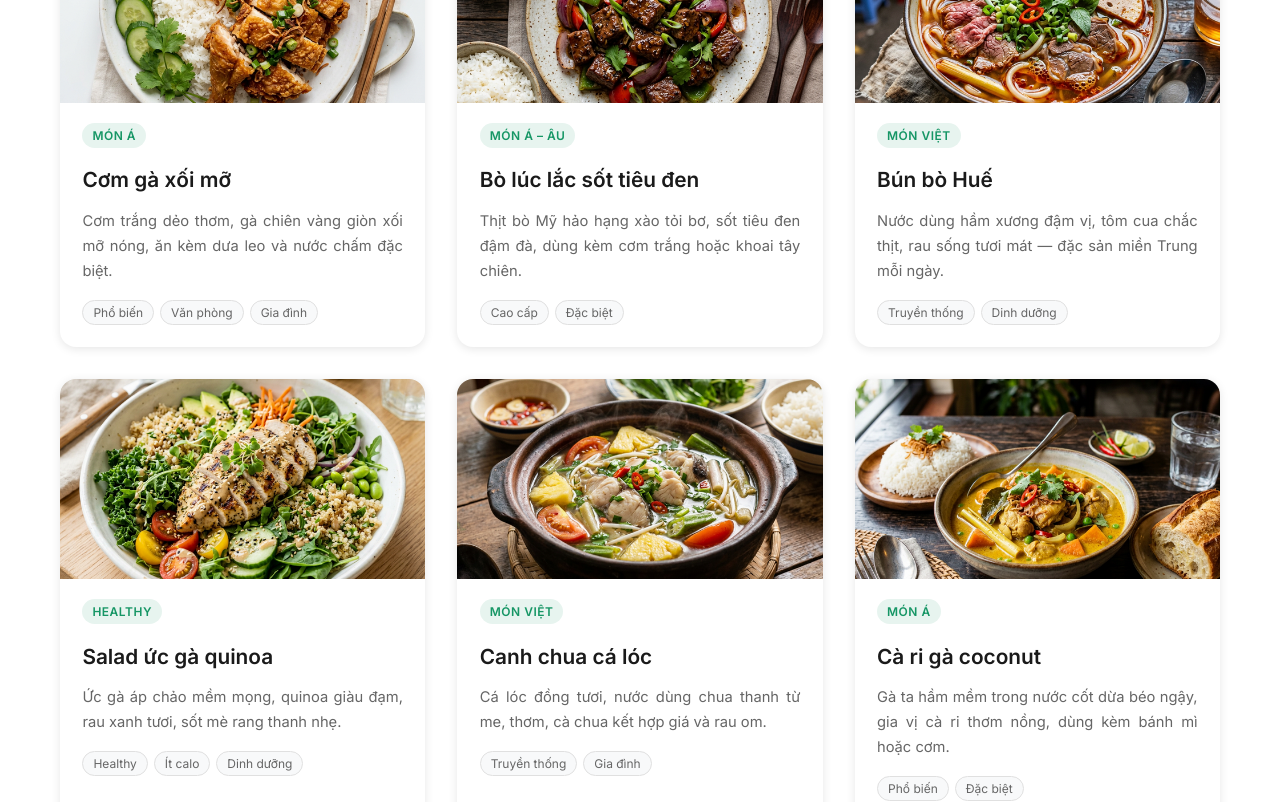
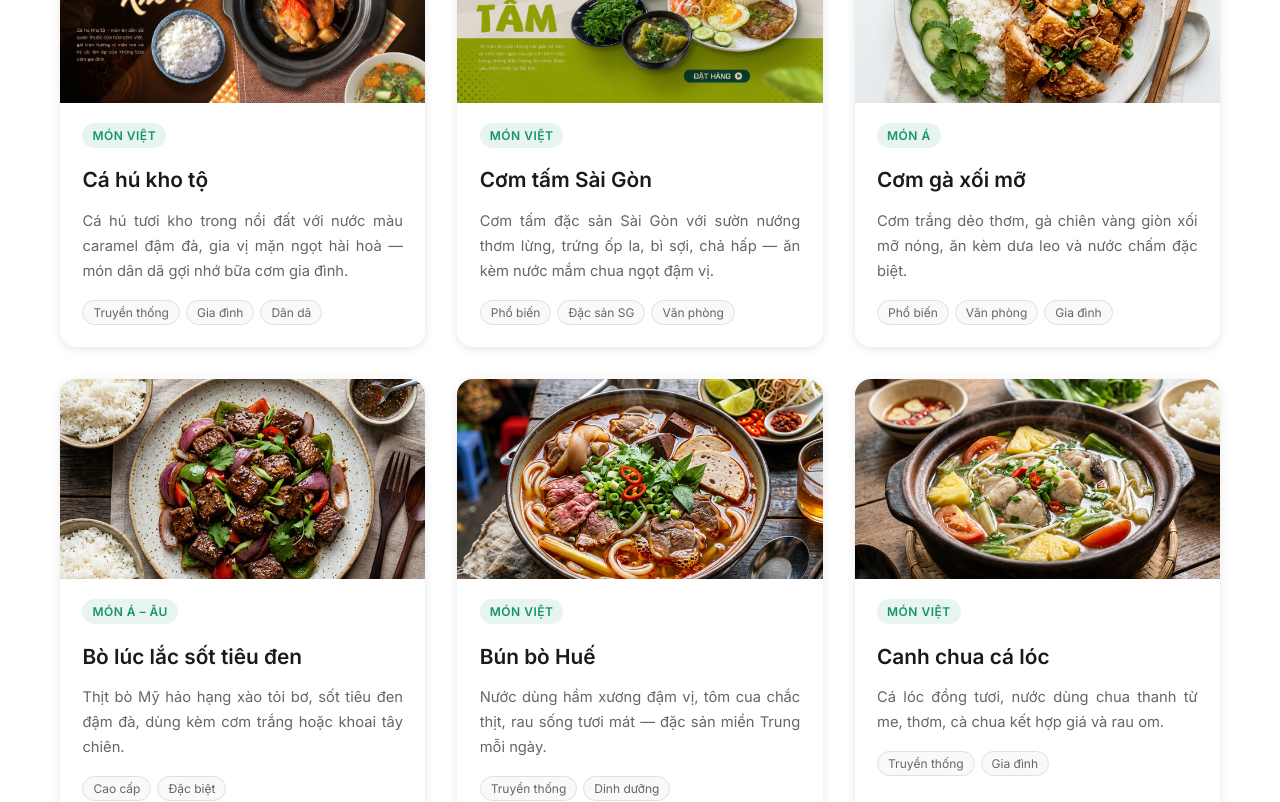
Before and after one commit to hoangwk/web-mspace, a React (Vite) app: page / in a window 1280 px wide. Shown: the part 4340-5142 px from the top of the page. Built offline with nearby package versions, Linux system fonts and the light colour scheme.

Commit message:
feat: Add new dish images and update dish data.

```diff
--- a/src/data/dishes.js
+++ b/src/data/dishes.js
@@ -1,123 +1,129 @@
 // Shared dish data used by Features grid and DishDetailPage
 export const dishes = [
   {
-    id: 'com-ga-xoi-mo',
-    image: '/images/dish_com_ga.png',
-    name: 'Cơm gà xối mỡ',
-    category: 'Món Á',
-    description: 'Cơm trắng dẻo thơm, gà chiên vàng giòn xối mỡ nóng, ăn kèm dưa leo và nước chấm đặc biệt.',
-    tags: ['Phổ biến', 'Văn phòng', 'Gia đình'],
+    id: "ca-hu-kho-to",
+    image: "/images/dish_ca_hu_kho_to.jpg",
+    name: "Cá hú kho tộ",
+    category: "Món Việt",
+    description:
+      "Cá hú tươi kho trong nồi đất với nước màu caramel đậm đà, gia vị mặn ngọt hài hoà — món dân dã gợi nhớ bữa cơm gia đình.",
+    tags: ["Truyền thống", "Gia đình", "Dân dã"],
     details: {
-      calories: '~650 kcal',
-      servingSize: '1 người',
-      prepTime: '20 phút',
+      calories: "~480 kcal",
+      servingSize: "2–3 người",
+      prepTime: "40 phút",
       ingredients: [
-        'Gà ta tươi, ướp gia vị đặc biệt',
-        'Cơm gạo Jasmine dẻo thơm',
-        'Dưa leo, rau thơm tươi',
-        'Nước chấm chua ngọt đặc trưng',
-        'Hành phi vàng giòn'
-      ]
-    }
+        "Cá hú tươi làm sạch, cắt khoanh",
+        "Nước màu (đường thắng caramel)",
+        "Nước mắm ngon, tiêu, ớt tươi",
+        "Hành lá, sả băm tạo mùi thơm",
+        "Phục vụ kèm cơm trắng và canh rau",
+      ],
+    },
   },
   {
-    id: 'bo-luc-lac',
-    image: '/images/dish_bo_luc_lac.png',
-    name: 'Bò lúc lắc sốt tiêu đen',
-    category: 'Món Á – Âu',
-    description: 'Thịt bò Mỹ hảo hạng xào tỏi bơ, sốt tiêu đen đậm đà, dùng kèm cơm trắng hoặc khoai tây chiên.',
-    tags: ['Cao cấp', 'Đặc biệt'],
+    id: "com-tam-sai-gon",
+    image: "/images/dish_com_tam.jpg",
+    name: "Cơm tấm Sài Gòn",
+    category: "Món Việt",
+    description:
+      "Cơm tấm đặc sản Sài Gòn với sườn nướng thơm lừng, trứng ốp la, bì sợi, chả hấp — ăn kèm nước mắm chua ngọt đậm vị.",
+    tags: ["Phổ biến", "Đặc sản SG", "Văn phòng"],
     details: {
-      calories: '~720 kcal',
-      servingSize: '1 người',
-      prepTime: '25 phút',
+      calories: "~700 kcal",
+      servingSize: "1 phần",
+      prepTime: "25 phút",
       ingredients: [
-        'Thịt bò Mỹ (thăn nội) cắt vuông',
-        'Bơ lạt Anchor, tỏi băm',
-        'Sốt tiêu đen đặc chế',
-        'Ớt chuông đỏ, hành tây',
-        'Cơm trắng hoặc khoai tây chiên'
-      ]
-    }
+        "Cơm tấm gạo đặc sản Sài Gòn",
+        "Sườn heo nướng ướp xả sả đặc trưng",
+        "Trứng ốp la, bì sợi, chả hấp",
+        "Dưa leo, cà chua, đồ chua tươi",
+        "Nước mắm chua ngọt pha chuyên biệt",
+      ],
+    },
   },
   {
-    id: 'bun-bo-hue',
-    image: '/images/dish_bun_bo_hue.png',
-    name: 'Bún bò Huế',
-    category: 'Món Việt',
-    description: 'Nước dùng hầm xương đậm vị, tôm cua chắc thịt, rau sống tươi mát — đặc sản miền Trung mỗi ngày.',
-    tags: ['Truyền thống', 'Dinh dưỡng'],
+    id: "com-ga-xoi-mo",
+    image: "/images/dish_com_ga.png",
+    name: "Cơm gà xối mỡ",
+    category: "Món Á",
+    description:
+      "Cơm trắng dẻo thơm, gà chiên vàng giòn xối mỡ nóng, ăn kèm dưa leo và nước chấm đặc biệt.",
+    tags: ["Phổ biến", "Văn phòng", "Gia đình"],
     details: {
-      calories: '~580 kcal',
-      servingSize: '1 tô lớn',
-      prepTime: 'Hầm 4-6 giờ',
+      calories: "~650 kcal",
+      servingSize: "1 người",
+      prepTime: "20 phút",
       ingredients: [
-        'Bún tươi sợi to đặc trưng Huế',
-        'Xương heo, giò heo hầm mềm',
-        'Chả Huế, tiết heo',
-        'Sả, mắm ruốc — gia vị đặc trưng',
-        'Rau sống: giá, rau muống, chuối bắp'
-      ]
-    }
+        "Gà ta tươi, ướp gia vị đặc biệt",
+        "Cơm gạo Jasmine dẻo thơm",
+        "Dưa leo, rau thơm tươi",
+        "Nước chấm chua ngọt đặc trưng",
+        "Hành phi vàng giòn",
+      ],
+    },
   },
   {
-    id: 'salad-ga-quinoa',
-    image: '/images/dish_salad_ga.png',
-    name: 'Salad ức gà quinoa',
-    category: 'Healthy',
-    description: 'Ức gà áp chảo mềm mọng, quinoa giàu đạm, rau xanh tươi, sốt mè rang thanh nhẹ.',
-    tags: ['Healthy', 'Ít calo', 'Dinh dưỡng'],
+    id: "bo-luc-lac",
+    image: "/images/dish_bo_luc_lac.png",
+    name: "Bò lúc lắc sốt tiêu đen",
+    category: "Món Á – Âu",
+    description:
+      "Thịt bò Mỹ hảo hạng xào tỏi bơ, sốt tiêu đen đậm đà, dùng kèm cơm trắng hoặc khoai tây chiên.",
+    tags: ["Cao cấp", "Đặc biệt"],
     details: {
-      calories: '~420 kcal',
-      servingSize: '1 phần',
-      prepTime: '15 phút',
+      calories: "~720 kcal",
+      servingSize: "1 người",
+      prepTime: "25 phút",
       ingredients: [
-        'Ức gà ta áp chảo không dầu',
-        'Quinoa hữu cơ giàu protein',
-        'Rau xà lách, cải kale, cà chua bi',
-        'Bơ, dưa leo, cà rốt bào sợi',
-        'Sốt mè rang ít béo đặc chế'
-      ]
-    }
+        "Thịt bò Mỹ (thăn nội) cắt vuông",
+        "Bơ lạt Anchor, tỏi băm",
+        "Sốt tiêu đen đặc chế",
+        "Ớt chuông đỏ, hành tây",
+        "Cơm trắng hoặc khoai tây chiên",
+      ],
+    },
   },
   {
-    id: 'canh-chua-ca-loc',
-    image: '/images/dish_canh_chua.png',
-    name: 'Canh chua cá lóc',
-    category: 'Món Việt',
-    description: 'Cá lóc đồng tươi, nước dùng chua thanh từ me, thơm, cà chua kết hợp giá và rau om.',
-    tags: ['Truyền thống', 'Gia đình'],
+    id: "bun-bo-hue",
+    image: "/images/dish_bun_bo_hue.png",
+    name: "Bún bò Huế",
+    category: "Món Việt",
+    description:
+      "Nước dùng hầm xương đậm vị, tôm cua chắc thịt, rau sống tươi mát — đặc sản miền Trung mỗi ngày.",
+    tags: ["Truyền thống", "Dinh dưỡng"],
     details: {
-      calories: '~310 kcal',
-      servingSize: '2–3 người',
-      prepTime: '30 phút',
+      calories: "~580 kcal",
+      servingSize: "1 tô lớn",
+      prepTime: "Hầm 4-6 giờ",
       ingredients: [
-        'Cá lóc đồng tươi làm sạch',
-        'Me chua nguyên chất',
-        'Thơm (dứa), cà chua, đậu bắp',
-        'Giá đỗ, rau om, ngò gai',
-        'Nước mắm ngon, muối, đường'
-      ]
-    }
+        "Bún tươi sợi to đặc trưng Huế",
+        "Xương heo, giò heo hầm mềm",
+        "Chả Huế, tiết heo",
+        "Sả, mắm ruốc — gia vị đặc trưng",
+        "Rau sống: giá, rau muống, chuối bắp",
+      ],
+    },
   },
   {
-    id: 'ca-ri-ga-coconut',
-    image: '/images/dish_ca_ri_ga.png',
-    name: 'Cà ri gà coconut',
-    category: 'Món Á',
-    description: 'Gà ta hầm mềm trong nước cốt dừa béo ngậy, gia vị cà ri thơm nồng, dùng kèm bánh mì hoặc cơm.',
-    tags: ['Phổ biến', 'Đặc biệt'],
+    id: "canh-chua-ca-loc",
+    image: "/images/dish_canh_chua.png",
+    name: "Canh chua cá lóc",
+    category: "Món Việt",
+    description:
+      "Cá lóc đồng tươi, nước dùng chua thanh từ me, thơm, cà chua kết hợp giá và rau om.",
+    tags: ["Truyền thống", "Gia đình"],
     details: {
-      calories: '~680 kcal',
-      servingSize: '1–2 người',
-      prepTime: '45 phút',
+      calories: "~310 kcal",
+      servingSize: "2–3 người",
+      prepTime: "30 phút",
       ingredients: [
-        'Gà ta chặt miếng vừa ăn',
-        'Nước cốt dừa tươi nguyên chất',
-        'Khoai tây, cà rốt hầm mềm',
-        'Bột cà ri Ấn Độ, sả, gừng',
-        'Bánh mì baguette hoặc cơm trắng'
-      ]
-    }
-  }
-]
+        "Cá lóc đồng tươi làm sạch",
+        "Me chua nguyên chất",
+        "Thơm (dứa), cà chua, đậu bắp",
+        "Giá đỗ, rau om, ngò gai",
+        "Nước mắm ngon, muối, đường",
+      ],
+    },
+  },
+];
```
Also changed, not shown: public/images/dish_ca_hu_kho_to.jpg (added), public/images/dish_com_tam.jpg (added).
